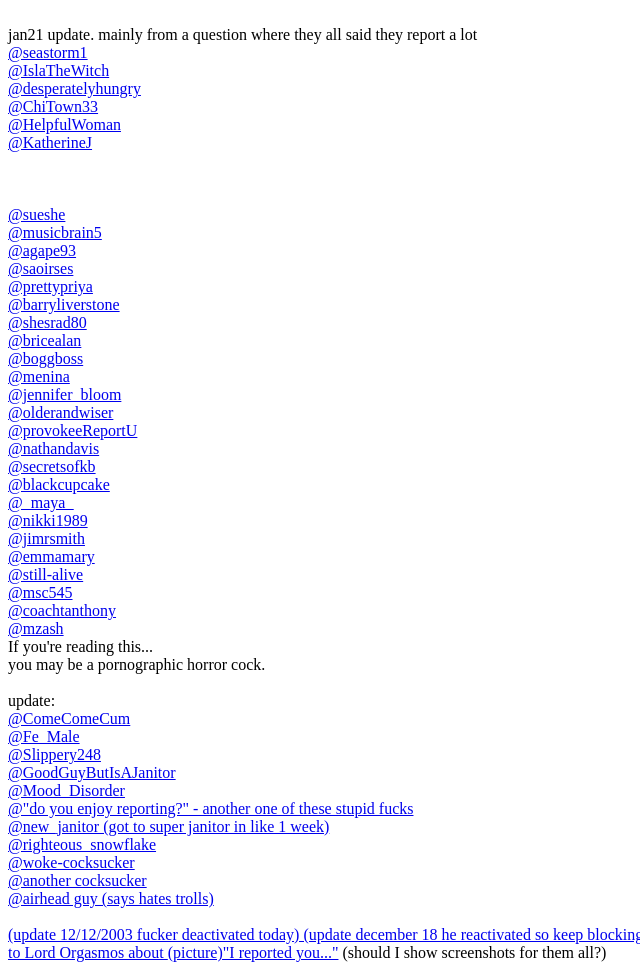
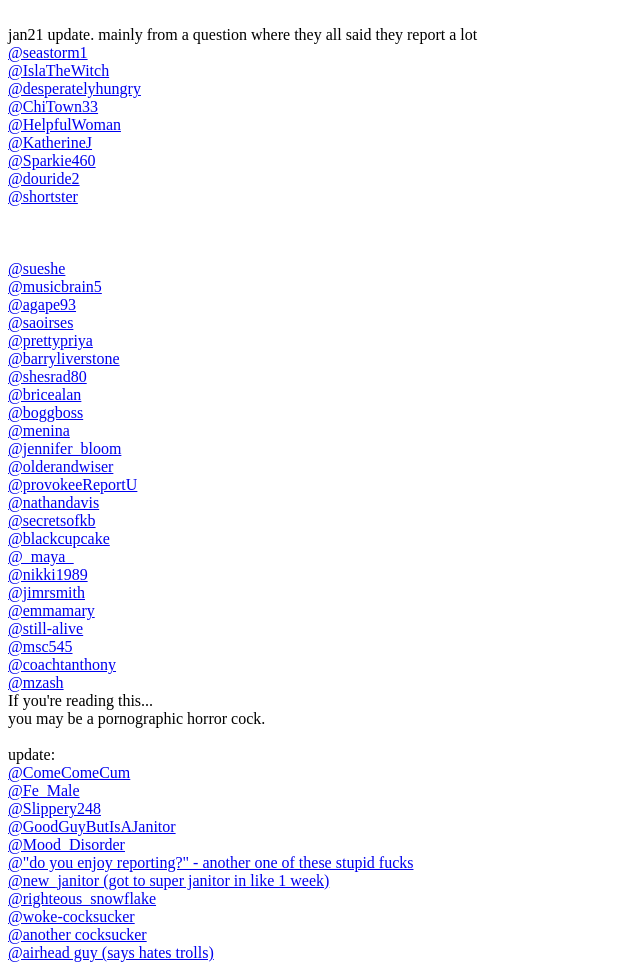
Before and after one commit to Untrannify/links, a plain HTML site: page index.html in a window 1280 px wide. Shown: the top 964 px of the page, without its empty margins (0-640 px from the left). Drawn offline with Linux system fonts and the light colour scheme.

Commit message:
Update index.html

```diff
--- a/index.html
+++ b/index.html
@@ -10,6 +10,15 @@ jan21 update. mainly from a question where they all said they report a lot
 <a href="https://www.girlsaskguys.com/user/ChiTown33">@ChiTown33</a><br>
 <a href="https://www.girlsaskguys.com/user/HelpfulWoman">@HelpfulWoman</a><br>
 <a href="https://www.girlsaskguys.com/user/KatherineJ">@KatherineJ</a><br>
+
+<a href="https://www.girlsaskguys.com/user/Sparkie460">@Sparkie460</a><br>
+
+<a href="https://www.girlsaskguys.com/user/douride2">@douride2</a><br>
+
+<a href="https://www.girlsaskguys.com/user/shortster">@shortster</a><br>
+
+
+
 <br>
 <br>
 <br>
```
